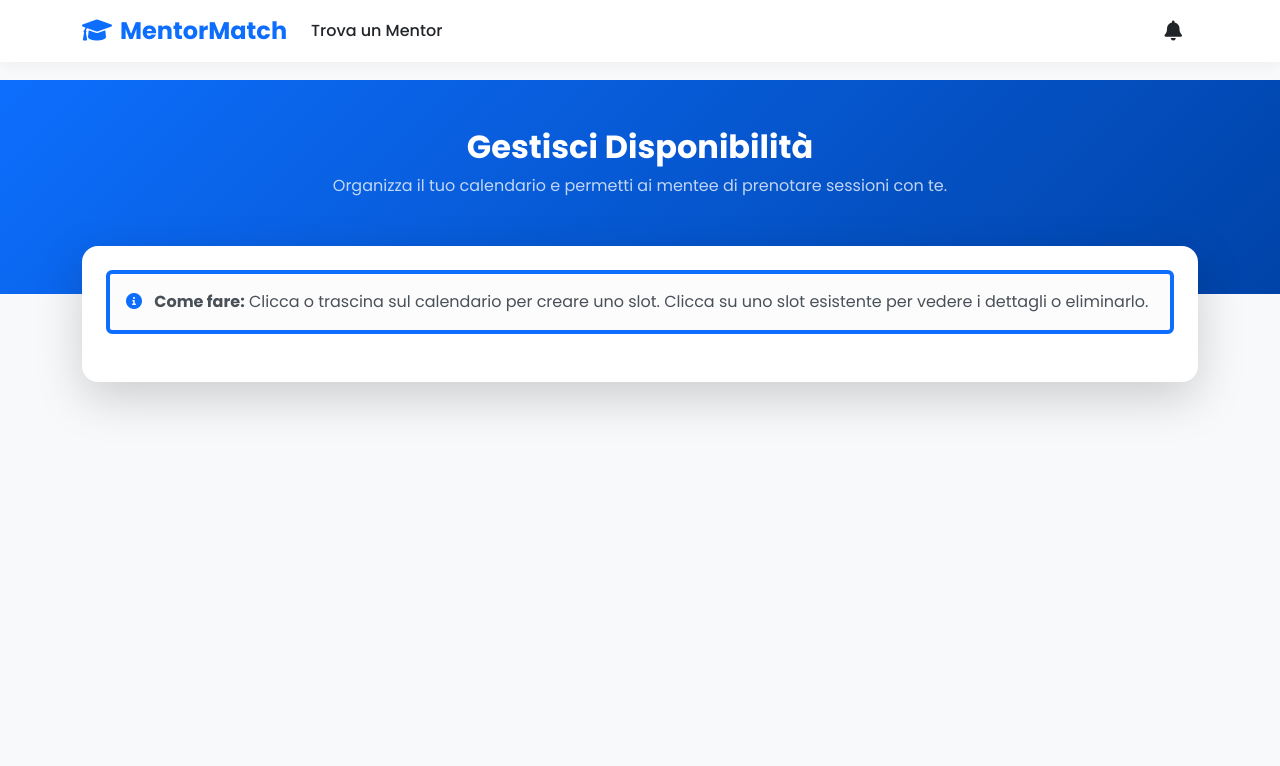
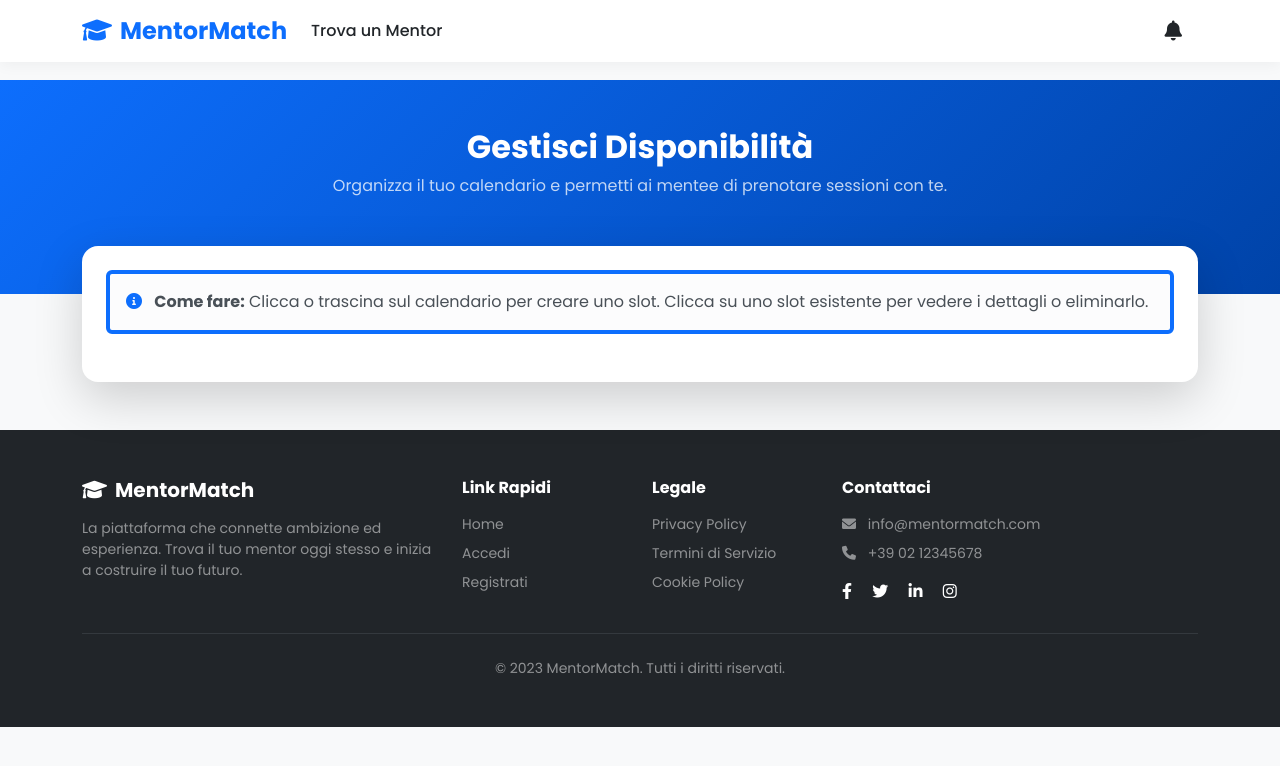
Before and after one commit to RadSamu/MentorMatch, a plain HTML site: page frontend/availability.html in a window 1280 px wide. Drawn offline with nearby package versions, Linux system fonts and the light colour scheme; no server answers; sample sign-in values are in the browser's storage; a script that the page names is missing.

Commit message:
Frontend: Aggiunto footer a Dashboard, Messaggi e Disponibilità

```diff
--- a/frontend/availability.html
+++ b/frontend/availability.html
@@ -81,6 +81,9 @@
         </div>
     </div>
 
+    <!-- Footer -->
+    <div id="footer-placeholder"></div>
+
     <script src="https://code.jquery.com/jquery-3.7.1.min.js"></script>
     <script src="https://cdn.jsdelivr.net/npm/bootstrap@5.3.3/dist/js/bootstrap.bundle.min.js"></script>
     <script src="/js/global.js"></script>
```
Also changed, not shown: frontend/dashboard.html (+3 -0 lines), frontend/messages.html (+3 -0 lines).
